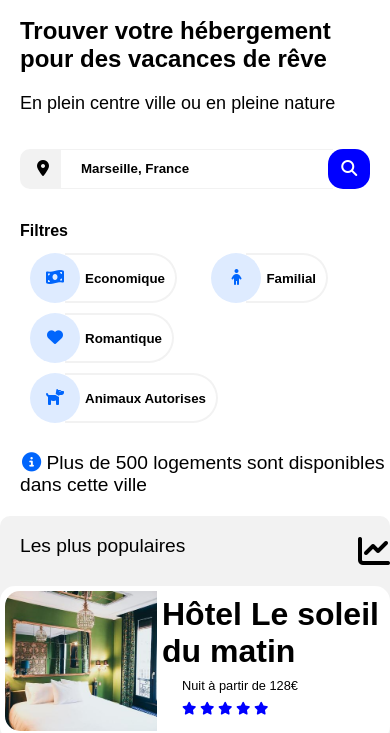
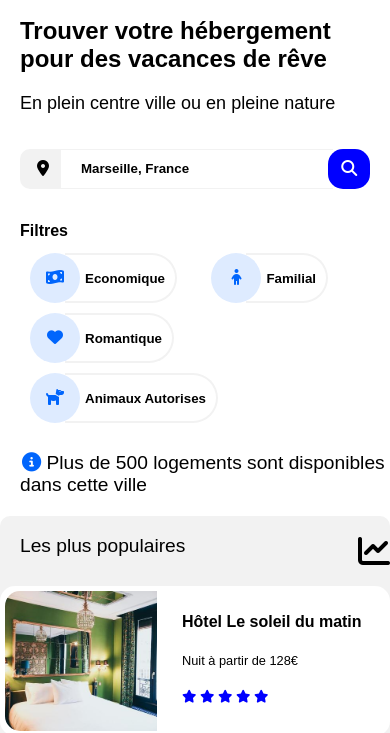
Before and after one commit to Fourcaud/FourcaudRemi_2_12042021, a plain HTML site: page index.html in a window 390 px wide. Shown: the part 149-882 px from the top of the page. Drawn offline with Linux system fonts and the light colour scheme.

Commit message:
h4 375 px

```diff
--- a/styles.css
+++ b/styles.css
@@ -778,9 +778,10 @@ footer {
 }
 h4 {
     font-weight: bold;
-    padding-left: 0px;
+    padding-left: 20px;
+    padding-top: 10px;
     margin: 0px;
-    font-size: 2em;
+    font-size: 1em;
 }
 footer p, footer ul {
     font-size: 1.6em;
```
